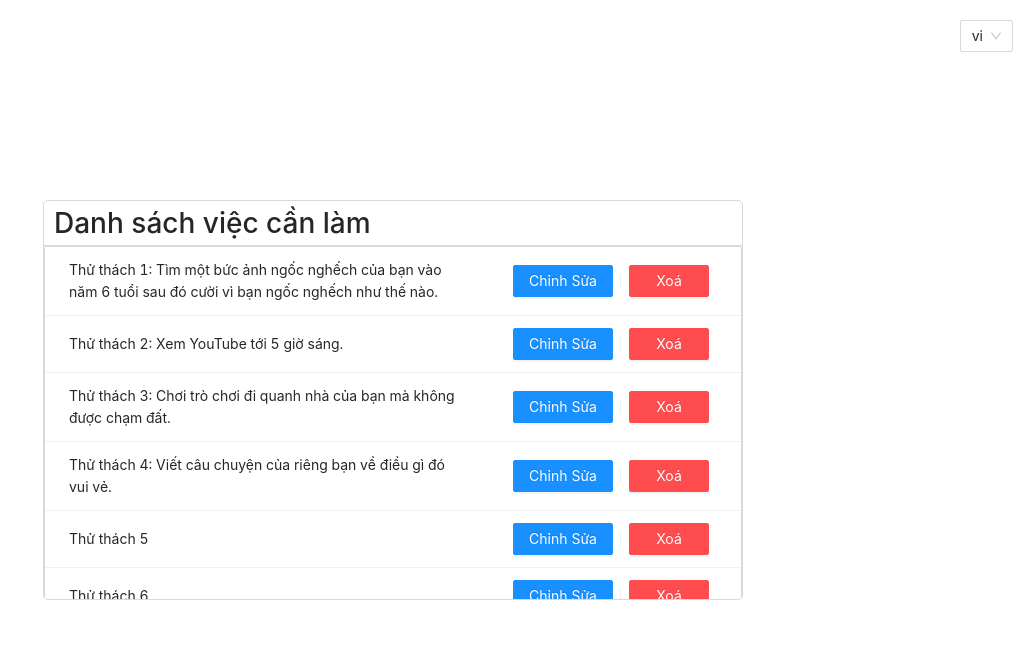
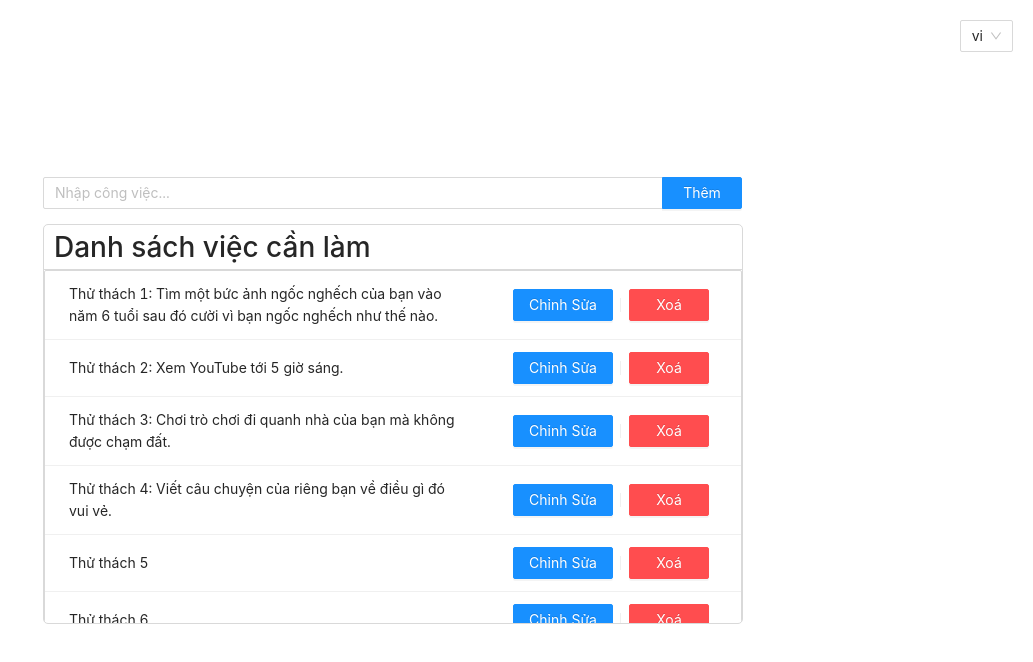
Before and after one commit to duythuong300599/todo-app, a React (Vite) app: page / in a window 1280 px wide. Shown: the top 662 px of the page, without its empty margins (247-1280 px from the left). Built offline with nearby package versions, Linux system fonts and the light colour scheme.

Commit message:
create UI add Todo

```diff
--- a/src/App.tsx
+++ b/src/App.tsx
@@ -4,6 +4,7 @@ import "./App.css";
 import { useStore } from "./stores";
 import ListTodo from "./components/UI/organisms/listTodo/ListTodo";
 import ChangeLanguage from "./components/UI/molecules/changeLanguage/changeLanguage";
+import AddTodo from "./components/UI/molecules/addTodo/addTodo";
 
 function App() {
   const [count, setCount] = useState(0);
@@ -13,7 +14,10 @@ function App() {
   return (
     <>
       <ChangeLanguage />
-      <ListTodo />
+      <div className="todo-wrapper">
+        <AddTodo />
+        <ListTodo />
+      </div>
     </>
   );
 }
--- /dev/null
+++ b/src/components/UI/molecules/addTodo/addTodo.css
@@ -0,0 +1,3 @@
+.add-todo-container {
+  margin-bottom: 15px;
+}
--- /dev/null
+++ b/src/components/UI/molecules/addTodo/addTodo.tsx
@@ -0,0 +1,40 @@
+import { Button, Input } from "antd";
+import React, { useState } from "react";
+import { useTranslation } from "react-i18next";
+import { useStore } from "../../../../stores";
+import "./addTodo.css";
+
+const AddTodo: React.FC = () => {
+  const { t } = useTranslation();
+  const [todo, setTodo] = useState<string>("");
+  const { state, dispatch } = useStore();
+  console.log(state);
+
+  //handle changeTodo
+  const changeTodo = (e: React.ChangeEvent<HTMLInputElement>) => {
+    setTodo(e.target.value);
+  };
+
+  //handle addTodo
+  const addTodo = () => {
+    console.log(todo);
+  };
+
+  return (
+    <div className="add-todo-container">
+      <Input.Group compact>
+        <Input
+          style={{ width: "calc(100% - 80px)" }}
+          placeholder={t("content.addPlaceholder")}
+          value={todo}
+          onChange={changeTodo}
+        />
+        <Button style={{ width: "80px" }} type="primary" onClick={addTodo}>
+          {t("content.btnAdd")}
+        </Button>
+      </Input.Group>
+    </div>
+  );
+};
+
+export default AddTodo;
--- a/src/locales/en/translation.json
+++ b/src/locales/en/translation.json
@@ -3,6 +3,8 @@
     "todo-title": "Todo List",
     "btn-del": "Delete",
     "btn-edit": "Edit",
+    "btnAdd": "Add",
+    "addPlaceholder": "Enter todo...",
     "data": [
       "Challenges 1: Find a stupid photo of yourself at age 6, then laugh at how much of an idiot you were.",
       "Challenges 2: Watch YouTube till 5am.",
--- a/src/locales/vi/translation.json
+++ b/src/locales/vi/translation.json
@@ -3,6 +3,8 @@
     "todo-title": "Danh sách việc cần làm",
     "btn-del": "Xoá",
     "btn-edit": "Chỉnh Sửa",
+    "btnAdd": "Thêm",
+    "addPlaceholder": "Nhập công việc...",
     "data": [
       "Thử thách 1: Tìm một bức ảnh ngốc nghếch của bạn vào năm 6 tuổi sau đó cười vì bạn ngốc nghếch như thế nào.",
       "Thử thách 2: Xem YouTube tới 5 giờ sáng.",
```
